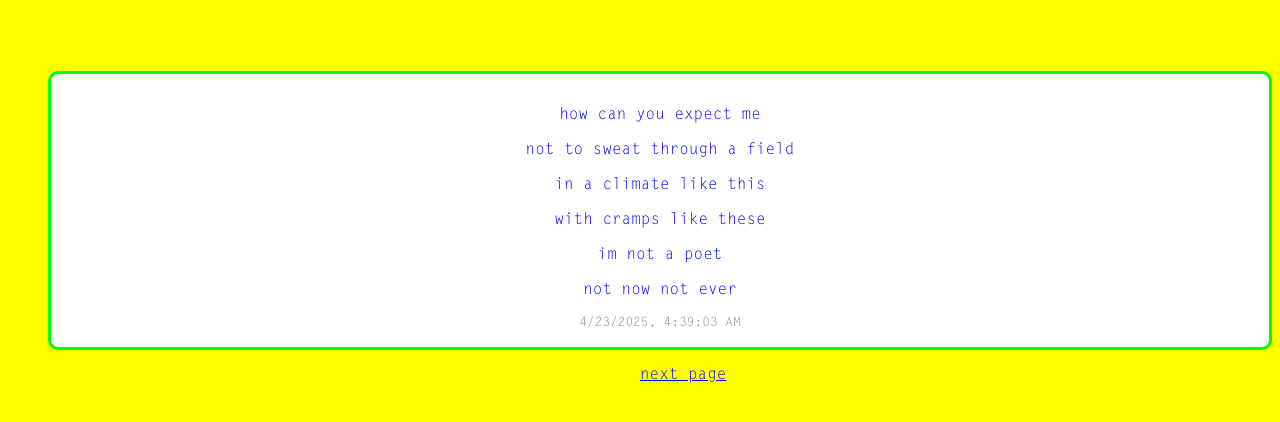
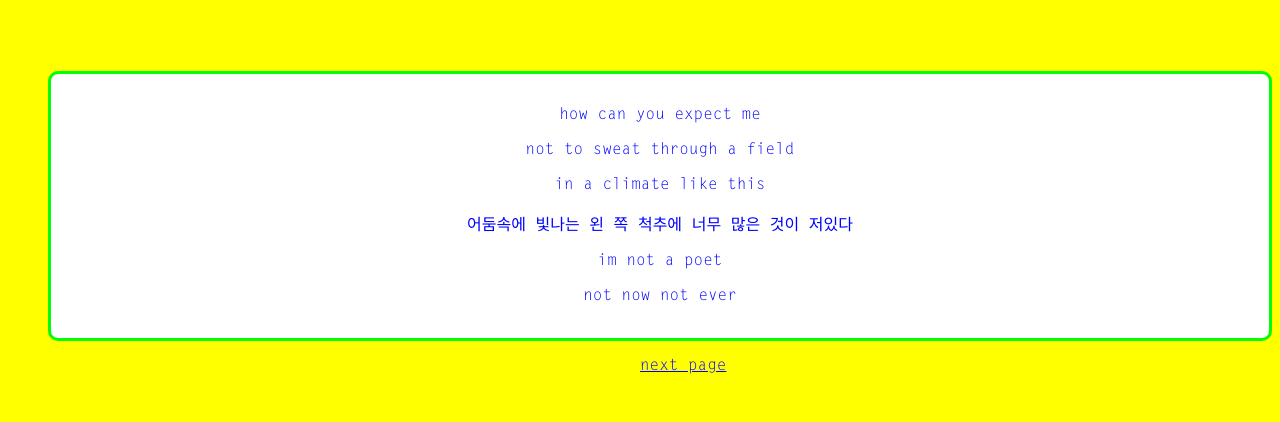
Before and after one commit to helenlin/elysianfields, a website: page collaborative.html in a window 1280 px wide. Shown: the part 210-632 px from the top of the page. Drawn offline with Linux system fonts and the light colour scheme.

Commit message:
added collaborative version

```diff
--- a/collaborative.html
+++ b/collaborative.html
@@ -43,8 +43,52 @@
         try {
           const res = await fetch('data.json');
           const data = await res.json();
+          console.log(data);
+
+
+          let item;
+          let line1 = [], line2 = [], line3 = [], line4 = [], line5 = [], line6 = [];
+
+          for (let i = 0 ; i < data.length; i++) {
+            item = data[i];
+            line1.push(item.sLine1);
+            line2.push(item.sLine2);
+            line3.push(item.sLine3);
+            line4.push(item.sLine4);
+            line5.push(item.sLine5);
+            line6.push(item.sLine6);
+          }
+
+
 
           const container = document.getElementById('entries');
+
+          let randLine1 = line1[Math.floor(Math.random() * data.length)];
+          let randLine2 = line2[Math.floor(Math.random() * data.length)];
+          let randLine3 = line3[Math.floor(Math.random() * data.length)];
+          let randLine4 = line4[Math.floor(Math.random() * data.length)];
+          let randLine5 = line5[Math.floor(Math.random() * data.length)];
+          let randLine6 = line6[Math.floor(Math.random() * data.length)];
+
+
+          const div = document.createElement('div');
+            div.className = 'entry';
+
+            div.innerHTML = `
+              <p class="sLine">${randLine1}</p>
+              <p class="sLine">${randLine2}</p>
+              <p class="sLine">${randLine3}</p>
+              <p class="sLine">${randLine4}</p>
+              <p class="sLine">${randLine5}</p>
+              <p class="sLine">${randLine6}</p>
+            `;
+
+            container.appendChild(div);
+
+
+
+          /*
+
           data.forEach(entry => {
             const div = document.createElement('div');
             div.className = 'entry';
@@ -61,6 +105,7 @@
 
             container.appendChild(div);
           });
+          */
         } catch (err) {
           console.error('Failed to load data:', err);
         }
--- a/data.json
+++ b/data.json
@@ -7,5 +7,14 @@
           "sLine5": "im not a poet",
           "sLine6": "not now not ever",
           "timestamp": "2025-04-23T04:39:03.514Z"
+     },
+     {
+          "sLine1": "11월이 도로의 가죽을 땐다",
+          "sLine2": "땀이 난다, 폴립 눈밭을 걸으면서",
+          "sLine3": "죽여하는 것",
+          "sLine4": "어둠속에 빛나는 왼 쪽 척추에 너무 많은 것이 저있다 ",
+          "sLine5": "창백해지는 울타리 너머서",
+          "sLine6": "세계속의 2mm 구멍",
+          "timestamp": "2025-04-23T19:14:25.362Z"
      }
 ]
--- a/public/css/style.css
+++ b/public/css/style.css
@@ -57,7 +57,7 @@ h2 {
     top: -50px;
     font-size: 20px;
     opacity: 1;
-    animation: fall linear infinite;
+    animation: fall linear;
 }
 
 @keyframes fall {
--- a/public/js/script.js
+++ b/public/js/script.js
@@ -29,8 +29,8 @@ function rainKeyword(word) {
       spanHolder = span;
 
       // Clean up after animation
-      setTimeout(() => span.remove(), duration * 500);
-    }, 100);
+      setTimeout(() => span.remove(), duration * 1000);
+    }, 500);
   }
 
 function clearOldDrops() {
```
Also changed, not shown: form.html (+1 -1 lines), index.html (+2 -1 lines), page0.html (+1 -1 lines), page3.html (+3 -3 lines).
